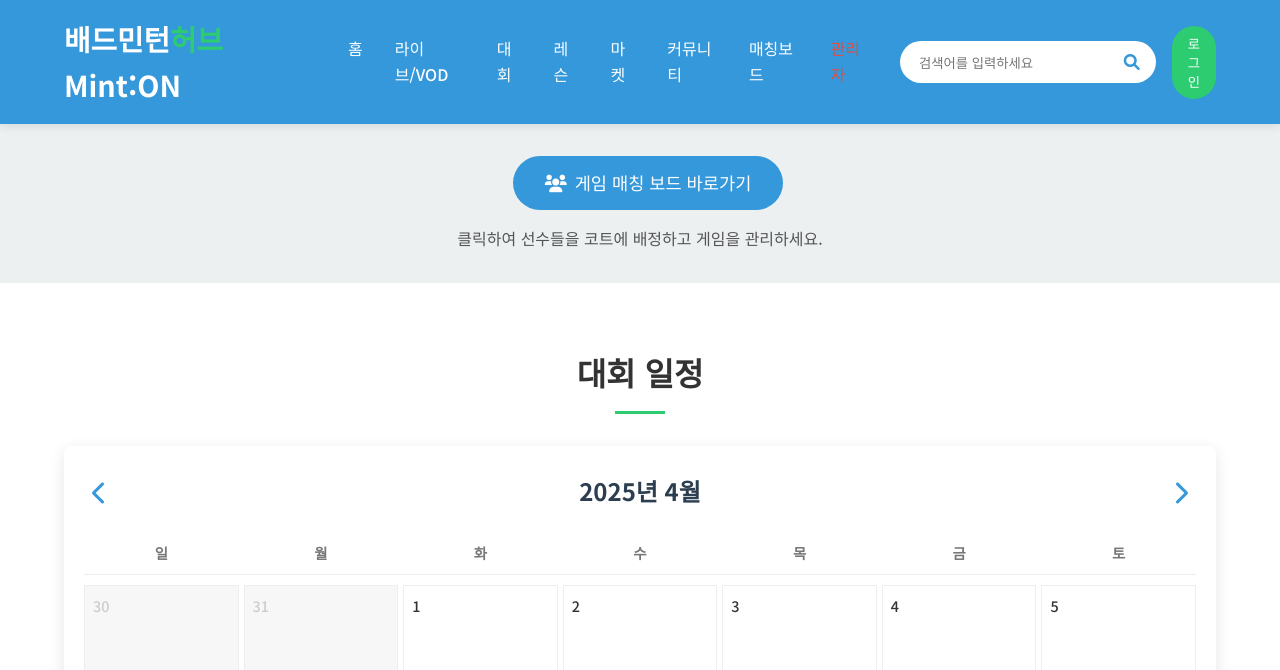
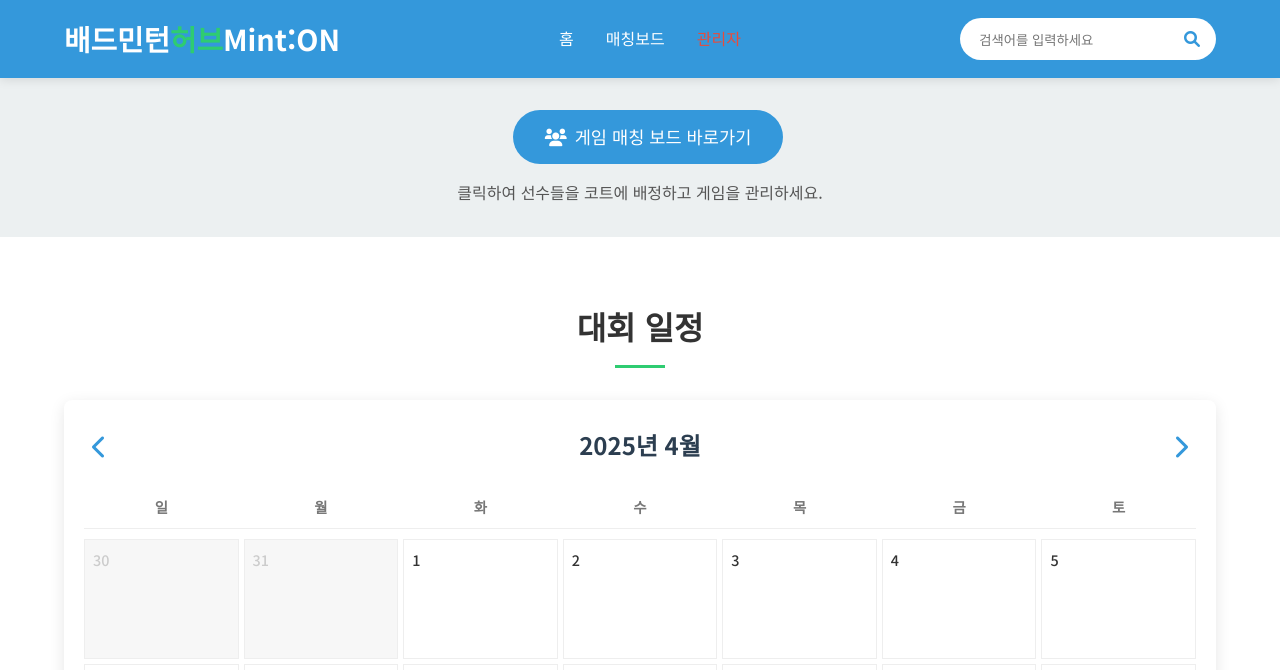
Before and after one commit to Badmin-on/BadMintOn, a plain HTML site: page index.html in a window 1280 px wide. Shown: the top 670 px of the page. Drawn offline with Linux system fonts and the light colour scheme.

Commit message:
Add files via upload

```diff
--- a/index.html
+++ b/index.html
@@ -1139,11 +1139,6 @@
             <nav>
                 <ul>
                     <li><a href="#home">홈</a></li>
-                    <li><a href="#live">라이브/VOD</a></li>
-                    <li><a href="#tournaments">대회</a></li>
-                    <li><a href="#lessons">레슨</a></li>
-                    <li><a href="#market">마켓</a></li>
-                    <li><a href="#community">커뮤니티</a></li>
                     <li><a href="matching_board.html" target="_blank">매칭보드</a></li> <!-- Added Matching Board Link -->
                     <li><a href="admin.html" target="_blank" style="color: var(--accent);">관리자</a></li> <!-- Added Admin Link -->
                 </ul>
@@ -1153,7 +1148,6 @@
                     <input type="text" placeholder="검색어를 입력하세요">
                     <span><i class="fas fa-search"></i></span> <!-- Font Awesome Icon -->
                 </div>
-                <button class="btn">로그인</button>
             </div>
         </div>
     </header>
```
